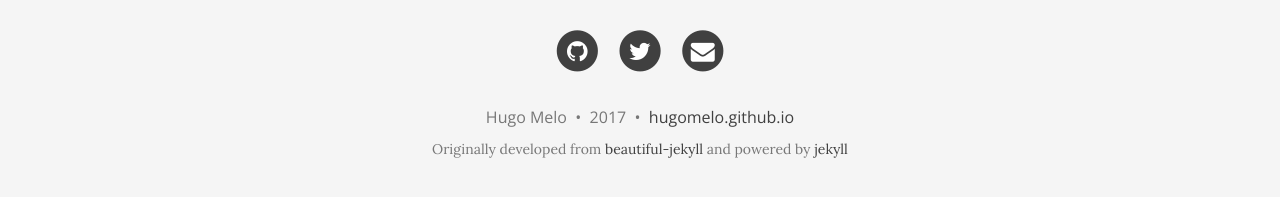
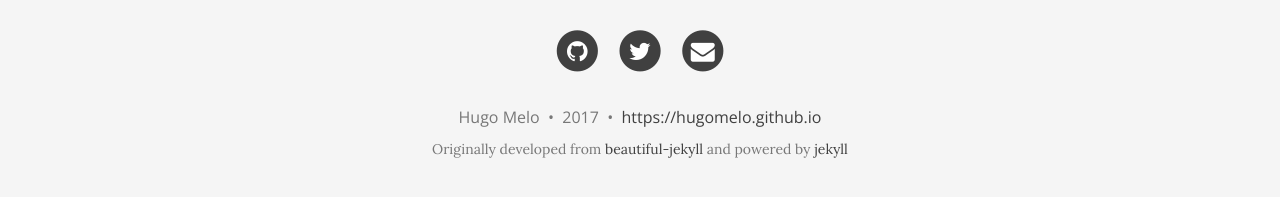
Before and after one commit to hugomelo/hugomelo.github.io, a Jekyll site: the page built from index.html, in a window 1280 px wide and 900 px high, scrolled down 1357 px. Shown: the part 690-887 px from the top of the window. Built offline with Jekyll 4.4.1, drawn with Linux system fonts in a browser that asks for light colours; nearby versions of some CDN libraries; the list of posts is cut into pages by our own code.

Commit message:
Add absolute urls to be used by jQuery

```diff
--- a/_config.yml
+++ b/_config.yml
@@ -76,7 +76,7 @@
 
 # How to display the link to the website in the footer
 # Remove this if you don't want a link in the footer
-url-pretty: "hugomelo.github.io"
+url-pretty: "https://hugomelo.github.io"
 
 # --- Misc --- #
 # Fill in your Disqus shortname (NOT the userid) if you want to support Disqus comments
--- a/index.html
+++ b/index.html
@@ -25,7 +25,7 @@
   <div class="container">
     <div class="row">
       {% for project in site.data.projects %}
-      <figure class="col-md-6 img-hover-zoom hover-mask-parent" data-url="{{ project.url | prepend: site.baseurl }}" data-title="{{ project.name }}">
+      <figure class="col-md-6 img-hover-zoom hover-mask-parent" data-url="{{ site.url}}{{ project.url | prepend: site.baseurl  }}" data-title="{{ project.name }}">
         <img class="img-hover" src="{{ project.image | prepend: site.baseurl }}" />
         <figcaption class="hover-mask hover-mask-color hover-mask-zoom-out" >
           <div class="hover-mask-content text-center">
```
